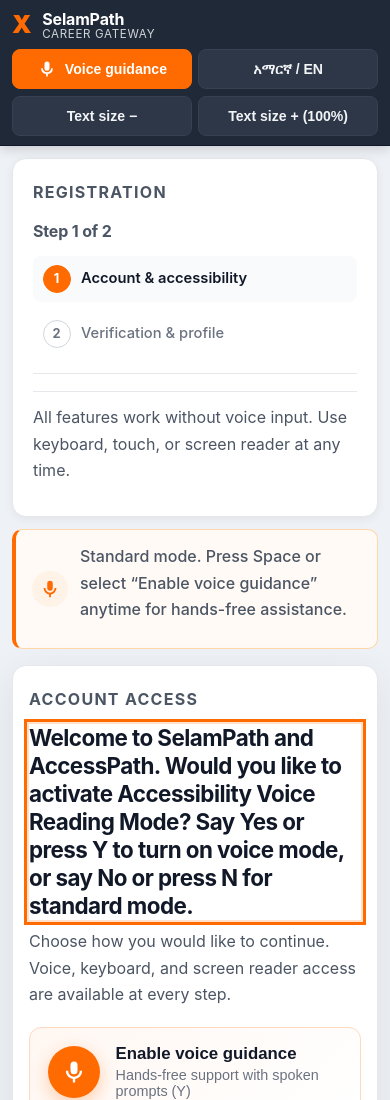
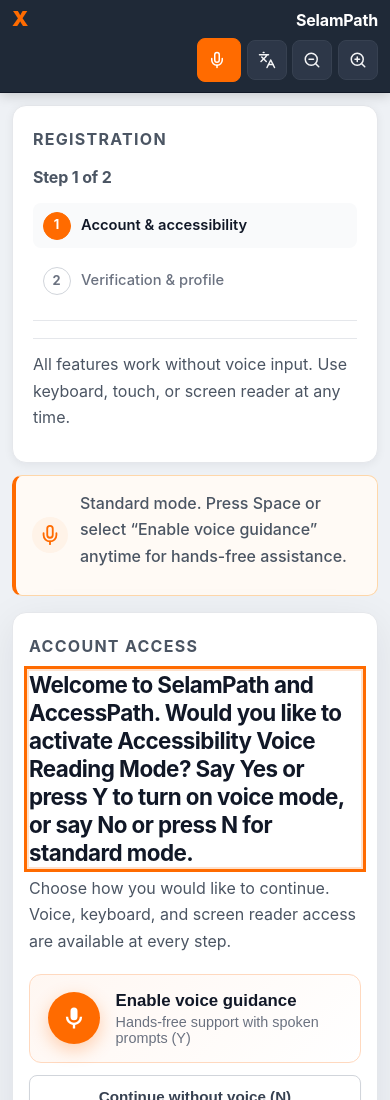
Before and after one commit to Betty-1219/accessibility, a plain HTML site: page frontend/index.html in a window 390 px wide. Shown: the top 1100 px of the page. Drawn offline with Linux system fonts and the light colour scheme.

Commit message:
Redesign navbar: Lucide icons, centered main nav, grouped controls, responsive layout

```diff
--- a/frontend/css/accessibility-themes.css
+++ b/frontend/css/accessibility-themes.css
@@ -301,6 +301,79 @@ body.db-theme-dark_white,
 .db-topnav .db-btn-voice[aria-pressed="true"] { background: #c2410c; border-color: #c2410c; box-shadow: inset 0 0 0 2px rgba(255,255,255,0.25); }
 .db-mic-icon, .db-voice-banner-icon { display: inline-flex; align-items: center; justify-content: center; }
 .db-mic-icon svg { display: block; }
+
+/* --- Navbar: three-zone layout (brand | main nav | actions) --- */
+.db-nav-center {
+  display: flex;
+  align-items: center;
+  justify-content: center;
+  gap: 0.25rem;
+  flex: 1 1 auto;
+  min-width: 0;
+}
+.db-nav-tab {
+  display: inline-flex;
+  align-items: center;
+  justify-content: center;
+  gap: 0.45rem;
+  min-height: 40px;
+  padding: 0.4rem 0.85rem;
+  border: 1px solid transparent;
+  border-radius: 999px;
+  background: transparent;
+  color: #cbd5e1;
+  font-family: inherit;
+  font-size: 0.88rem;
+  font-weight: 600;
+  letter-spacing: 0.01em;
+  cursor: pointer;
+  white-space: nowrap;
+  transition: background 0.15s ease, color 0.15s ease, box-shadow 0.15s ease;
+}
+.db-nav-tab .db-nav-icon { flex: 0 0 auto; }
+.db-nav-tab:hover { background: rgba(255,255,255,0.08); color: #fff; }
+.db-nav-tab:active { background: rgba(255,255,255,0.14); }
+.db-nav-tab.is-active {
+  background: rgba(255,107,0,0.16);
+  color: #fff;
+  box-shadow: inset 0 -2px 0 0 #FF6B00;
+  font-weight: 700;
+}
+.db-nav-tab:focus-visible,
+.db-topnav .db-btn:focus-visible,
+.db-topnav-brand:focus-visible {
+  outline: 2px solid #FF6B00;
+  outline-offset: 2px;
+}
+.db-nav-sep {
+  width: 1px;
+  height: 24px;
+  background: #374151;
+  margin: 0 0.35rem;
+  flex: 0 0 auto;
+}
+.db-topnav-actions {
+  display: flex;
+  align-items: center;
+  gap: 0.35rem;
+  flex: 0 0 auto;
+}
+.db-topnav .db-icon-btn {
+  display: inline-flex;
+  align-items: center;
+  justify-content: center;
+  width: 40px;
+  min-width: 40px;
+  height: 40px;
+  padding: 0;
+  border-radius: 8px;
+}
+.db-topnav .db-icon-btn svg { display: block; }
+.db-topnav .db-logout-btn { color: #fca5a5; border-color: #4b3232; background: rgba(127,29,29,0.25); }
+.db-topnav .db-logout-btn:hover { color: #fecaca; background: rgba(153,27,27,0.4); border-color: #7f1d1d; }
+
+/* Dashboard shell: full width, no sidebar */
+.db-shell-dashboard { grid-template-columns: 1fr; max-width: 1200px; }
 
 .db-btn {
   min-width: 48px;
@@ -690,15 +763,14 @@ body.db-theme-dark_yellow .db-sidebar-step, body.db-theme-light_yellow .db-sideb
   z-index: 100;
   display: flex;
   align-items: center;
-  justify-content: space-between;
   gap: 1rem;
-  padding: 0.6rem 1.25rem;
+  padding: 0.55rem 1.25rem;
   background: #1f2937;
   color: #f9fafb;
   border-bottom: 1px solid #111827;
   box-shadow: 0 2px 12px rgba(0,0,0,0.18);
 }
-.db-topnav-brand { display: flex; align-items: center; gap: 0.7rem; min-width: 0; }
+.db-topnav-brand { display: flex; align-items: center; gap: 0.7rem; min-width: 0; flex: 0 0 auto; }
 .db-logo-mark {
   display: inline-flex; align-items: center; justify-content: center;
   width: auto; height: auto; border-radius: 0;
@@ -966,20 +1038,42 @@ body.db-theme-dark_yellow .db-sidebar-steps li.is-active .db-step-num, body.db-t
   .db-auth-layout { grid-template-columns: 1fr; }
   .db-auth-visual { position: static; max-width: 420px; }
 }
+@media (max-width: 1180px) {
+  /* Collapse nav tabs to icon-only (labels remain for screen readers + tooltips) */
+  .db-nav-tab span { display: none; }
+  .db-nav-tab { padding: 0.4rem 0.55rem; }
+}
 @media (max-width: 980px) {
   .db-shell { grid-template-columns: 1fr; }
   .db-sidebar { position: static; top: auto; }
   .db-topnav { flex-wrap: wrap; gap: 0.5rem 0.75rem; }
-  .db-topnav-brand { width: 100%; }
-  .db-toolbar { width: 100%; }
+  .db-topnav-brand { width: 100%; justify-content: space-between; }
+  .db-nav-center {
+    order: 3;
+    width: 100%;
+    justify-content: flex-start;
+    overflow-x: auto;
+    scrollbar-width: none;
+    -webkit-overflow-scrolling: touch;
+    padding-bottom: 2px;
+  }
+  .db-nav-center::-webkit-scrollbar { display: none; }
+  .db-nav-center .db-nav-tab span { display: inline; }
+  .db-topnav-actions { margin-left: auto; }
 }
 @media (max-width: 640px) {
   .db-shell { padding: 0.75rem; gap: 0.75rem; }
   .db-central-card, .db-content form#db-wizard-form { padding: 1.25rem 1rem; }
-  .db-topnav { padding: 0.6rem 0.75rem; }
-  .db-topnav .db-btn, .db-action-card { width: 100%; }
-  .db-toolbar { gap: 0.4rem; }
-  .db-toolbar .db-btn { flex: 1 1 calc(50% - 0.4rem); justify-content: center; }
+  .db-topnav { padding: 0.6rem 0.75rem; gap: 0.5rem; }
+  .db-topnav-brand { gap: 0.5rem; }
+  .db-logo-mark { font-size: 1.3rem; }
+  .db-logo-sub { display: none; }
+  .db-nav-center { gap: 0.15rem; }
+  .db-nav-tab { min-height: 44px; padding: 0.4rem 0.6rem; }
+  .db-topnav .db-btn-voice { min-height: 44px; }
+  .db-topnav .db-btn-voice .db-voice-label { display: none; }
+  .db-topnav .db-btn-voice { padding: 0.45rem 0.6rem; }
+  .db-nav-sep { display: none; }
   .db-main-footer { flex-direction: column; align-items: flex-start; gap: 0.6rem; }
   .db-footer-shortcuts { flex-direction: column; align-items: flex-start; gap: 0.35rem; }
   .db-auth-visual { display: none; }
--- a/frontend/index.html
+++ b/frontend/index.html
@@ -6,7 +6,7 @@
   <meta name="description" content="SelamPath is an accessible onboarding and career gateway for learners in Ethiopia. AccessPath connects skills to inclusive employers." />
   <meta name="theme-color" content="#2583F6" />
   <title>SelamPath — Accessible Onboarding &amp; AccessPath Careers</title>
-  <link rel="stylesheet" href="./css/accessibility-themes.css?v=11" />
+  <link rel="stylesheet" href="./css/accessibility-themes.css?v=12" />
 </head>
 <body class="db-theme-default page-app">
   <a class="db-skip-link" href="#main-content">Skip to main content</a>
@@ -23,10 +23,10 @@
     </main>
   </div>
 
-  <script src="./js/config.js?v=11"></script>
-  <script src="./js/i18n.js?v=11"></script>
-  <script src="./js/state-manager.js?v=11"></script>
-  <script src="./js/voice-engine.js?v=11"></script>
-  <script src="./js/digital-bridge-onboarding.js?v=11"></script>
+  <script src="./js/config.js?v=12"></script>
+  <script src="./js/i18n.js?v=12"></script>
+  <script src="./js/state-manager.js?v=12"></script>
+  <script src="./js/voice-engine.js?v=12"></script>
+  <script src="./js/digital-bridge-onboarding.js?v=12"></script>
 </body>
 </html>
--- a/frontend/js/digital-bridge-onboarding.js
+++ b/frontend/js/digital-bridge-onboarding.js
@@ -1256,18 +1256,62 @@
         var isDashboard = s === "career_dashboard";
         var tab = this.state.careerTab || "dashboard";
 
+        // Lucide icons (consistent: 24 viewBox, stroke currentColor, stroke-width 2, round caps)
+        function icon(name) {
+          var paths = {
+            mic: '<path d="M12 2a3 3 0 0 0-3 3v7a3 3 0 0 0 6 0V5a3 3 0 0 0-3-3Z"/><path d="M19 10v2a7 7 0 0 1-14 0v-2"/><line x1="12" x2="12" y1="19" y2="22"/>',
+            languages: '<path d="m5 8 6 6"/><path d="m4 14 6-6 2-3"/><path d="M2 5h12"/><path d="M7 2h1"/><path d="m22 22-5-10-5 10"/><path d="M14 18h6"/>',
+            zoomOut: '<circle cx="11" cy="11" r="8"/><line x1="21" x2="16.65" y1="21" y2="16.65"/><line x1="8" x2="14" y1="11" y2="11"/>',
+            zoomIn: '<circle cx="11" cy="11" r="8"/><line x1="21" x2="16.65" y1="21" y2="16.65"/><line x1="11" x2="11" y1="8" y2="14"/><line x1="8" x2="14" y1="11" y2="11"/>',
+            logout: '<path d="M9 21H5a2 2 0 0 1-2-2V5a2 2 0 0 1 2-2h4"/><polyline points="16 17 21 12 16 7"/><line x1="21" x2="9" y1="12" y2="12"/>',
+            dashboard: '<rect width="7" height="7" x="3" y="3" rx="1"/><rect width="7" height="7" x="14" y="3" rx="1"/><rect width="7" height="7" x="14" y="14" rx="1"/><rect width="7" height="7" x="3" y="14" rx="1"/>',
+            compass: '<circle cx="12" cy="12" r="10"/><polygon points="16.24 7.76 14.12 14.12 7.76 16.24 9.88 9.88 16.24 7.76"/>',
+            map: '<path d="M14.106 5.553a2 2 0 0 0 1.788 0l3.659-1.83A1 1 0 0 1 21 4.619v12.764a1 1 0 0 1-.553.894l-4.553 2.277a2 2 0 0 1-1.788 0l-4.2-2.1a2 2 0 0 0-1.788 0l-3.659 1.83A1 1 0 0 1 3 19.381V6.618a1 1 0 0 1 .553-.894l4.553-2.277a2 2 0 0 1 1.788 0z"/><path d="M15 5.764v15"/><path d="M9 3.236v15"/>',
+            passport: '<path d="M16 10h2"/><path d="M16 14h2"/><path d="M6.17 15a3 3 0 0 1 5.66 0"/><circle cx="9" cy="11" r="2"/><rect x="2" y="5" width="20" height="14" rx="2"/>',
+            briefcase: '<path d="M16 20V4a2 2 0 0 0-2-2h-4a2 2 0 0 0-2 2v16"/><rect width="20" height="14" x="2" y="6" rx="2"/>'
+          };
+          return '<svg class="db-nav-icon" viewBox="0 0 24 24" width="18" height="18" fill="none" stroke="currentColor" stroke-width="2" stroke-linecap="round" stroke-linejoin="round" aria-hidden="true" focusable="false">' + paths[name] + "</svg>";
+        }
+
         var voiceLabel = this.voiceLoopActive ? "Voice: On" : "Voice guidance";
+        var zoomPct = esc(Math.max(80, Math.min(200, Number(d.preferences.zoom_percent) || 100)));
         var toolbar =
-          '<div class="db-toolbar" role="toolbar" aria-label="Accessibility controls">' +
-          '<button type="button" class="db-btn db-btn-voice" id="db-btn-voice-toggle" aria-pressed="' + (this.voiceLoopActive ? "true" : "false") + '">' +
-          '<span class="db-mic-icon" aria-hidden="true"><svg viewBox="0 0 24 24" width="20" height="20" focusable="false"><path fill="currentColor" d="M12 14a3 3 0 0 0 3-3V6a3 3 0 1 0-6 0v5a3 3 0 0 0 3 3zm5-3a5 5 0 0 1-10 0H5a7 7 0 0 0 6 6.92V21h2v-3.08A7 7 0 0 0 19 11h-2z"/></svg></span>' +
-          '<span class="db-voice-label">' + esc(voiceLabel) + '</span>' +
+          '<div class="db-topnav-actions" role="toolbar" aria-label="Accessibility controls">' +
+          '<button type="button" class="db-btn db-btn-voice" id="db-btn-voice-toggle" aria-pressed="' + (this.voiceLoopActive ? "true" : "false") + '" title="' + esc(voiceLabel) + '">' +
+          '<span class="db-mic-icon" aria-hidden="true">' + icon("mic") + "</span>" +
+          '<span class="db-voice-label">' + esc(voiceLabel) + "</span>" +
           "</button>" +
-          '<button type="button" class="db-btn" id="db-btn-lang">' + esc(this._t("btnLang")) + "</button>" +
-          '<button type="button" class="db-btn" id="db-btn-zoom-out">' + esc(this._t("btnZoomOut")) + "</button>" +
-          '<button type="button" class="db-btn" id="db-btn-zoom-in">' + esc(this._t("btnZoomIn")) + " (" +
-          esc(Math.max(80, Math.min(200, Number(d.preferences.zoom_percent) || 100))) + "%)</button>" +
+          '<button type="button" class="db-btn db-icon-btn" id="db-btn-lang" title="' + esc(this._t("btnLang")) + '" aria-label="' + esc(this._t("btnLang")) + '">' + icon("languages") + "</button>" +
+          '<button type="button" class="db-btn db-icon-btn" id="db-btn-zoom-out" title="' + esc(this._t("btnZoomOut")) + " (" + zoomPct + '%)" aria-label="' + esc(this._t("btnZoomOut")) + " (" + zoomPct + '%)">' + icon("zoomOut") + "</button>" +
+          '<button type="button" class="db-btn db-icon-btn" id="db-btn-zoom-in" title="' + esc(this._t("btnZoomIn")) + " (" + zoomPct + '%)" aria-label="' + esc(this._t("btnZoomIn")) + " (" + zoomPct + '%)">' + icon("zoomIn") + "</button>" +
+          (isDashboard
+            ? '<span class="db-nav-sep" aria-hidden="true"></span>' +
+              '<button type="button" class="db-btn db-icon-btn db-logout-btn" id="db-btn-logout" title="Log out" aria-label="Log out">' + icon("logout") + "</button>"
+            : "") +
           "</div>";
+
+        var navCenter = "";
+        if (isDashboard) {
+          function navTab(id, label, iconName, tooltip) {
+            var activeCls = tab === id ? " is-active" : "";
+            return (
+              '<button type="button" class="db-nav-tab' + activeCls + '" data-tab="' + id + '"' +
+              ' aria-current="' + (tab === id ? "page" : "false") + '"' +
+              ' title="' + esc(tooltip || label) + '">' +
+              icon(iconName) +
+              "<span>" + esc(label) + "</span>" +
+              "</button>"
+            );
+          }
+          navCenter =
+            '<nav class="db-nav-center" aria-label="AccessPath main navigation">' +
+            navTab("dashboard", "Dashboard", "dashboard", "Your career workspace") +
+            navTab("careers", "Careers", "compass", "Explore careers (" + (this.careers.length || 6) + " pathways)") +
+            navTab("roadmap", "Roadmap", "map", "My learning roadmap") +
+            navTab("passport", "Passport", "passport", "Career passport") +
+            navTab("jobs", "Jobs", "briefcase", "Career opportunities") +
+            "</nav>";
+        }
 
         var voiceMsg = this.voiceLoopActive
           ? this._t("listeningStatus")
@@ -1275,13 +1319,12 @@
         var status =
           '<div id="db-voice-status" class="db-sr-only" role="status" aria-live="polite">' + esc(voiceMsg) + "</div>" +
           '<div class="db-voice-banner" role="status" aria-live="polite">' +
-          '<span class="db-voice-banner-icon" aria-hidden="true"><svg viewBox="0 0 24 24" width="22" height="22" focusable="false"><path fill="currentColor" d="M12 14a3 3 0 0 0 3-3V6a3 3 0 1 0-6 0v5a3 3 0 0 0 3 3zm5-3a5 5 0 0 1-10 0H5a7 7 0 0 0 6 6.92V21h2v-3.08A7 7 0 0 0 19 11h-2z"/></svg></span>' +
+          '<span class="db-voice-banner-icon" aria-hidden="true"><svg viewBox="0 0 24 24" width="22" height="22" fill="none" stroke="currentColor" stroke-width="2" stroke-linecap="round" stroke-linejoin="round" focusable="false"><path d="M12 2a3 3 0 0 0-3 3v7a3 3 0 0 0 6 0V5a3 3 0 0 0-3-3Z"/><path d="M19 10v2a7 7 0 0 1-14 0v-2"/><line x1="12" x2="12" y1="19" y2="22"/></svg></span>' +
           '<p class="db-voice-banner-text">' + esc(voiceMsg) + '</p>' +
           '</div>' +
           (this.lastNotice ? '<div class="db-status-banner" role="status" aria-live="polite">' + esc(this.lastNotice) + "</div>" : "") +
           (this.lastError ? '<div class="db-error-banner" role="alert" aria-live="assertive">' + esc(this.lastError) + "</div>" : "");
 
-        var navHtml = isDashboard ? this._renderAccessPathNav(tab) : "";
         var contentHtml = isDashboard ? this._renderAccessPath() : this._renderAuthOrOnboarding(s, d, promptText);
 
         var isAuthFlow = (s === "accessibility_ask" || s === "auth_choice");
@@ -1289,10 +1332,7 @@
 
         var sidebar = "";
         if (isDashboard) {
-          sidebar =
-            '<aside class="db-sidebar" aria-label="AccessPath navigation">' +
-            navHtml +
-            "</aside>";
+          sidebar = "";
         } else {
           var stepNum = s.indexOf("login_") === 0 ? 1 : this.state.step === 2 ? 2 : 1;
           var stepLabel = s.indexOf("login_") === 0 ? "Sign in" : "Registration";
@@ -1318,6 +1358,7 @@
           '<span class="db-logo-mark" aria-hidden="true">X</span>' +
           '<div class="db-logo-text"><span class="db-logo-name">SelamPath</span><span class="db-logo-sub">Career Gateway</span></div>' +
           '</div>' +
+          navCenter +
           toolbar +
           '</header>';
 
@@ -1518,31 +1559,6 @@
       }
       html += "</div></form>";
       return html;
-    }
-
-    _renderAccessPathNav(tab) {
-      var active = tab || this.state.careerTab || "dashboard";
-      var self = this;
-      function item(id, label) {
-        return (
-          '<button type="button" class="db-btn db-nav-item ' +
-          (active === id ? "is-active db-btn-primary" : "") +
-          '" data-tab="' + id + '" aria-current="' + (active === id ? "page" : "false") + '">' +
-          esc(label) +
-          "</button>"
-        );
-      }
-      return (
-        '<nav aria-label="AccessPath Navigation" class="db-side-nav">' +
-        item("dashboard", "Dashboard") +
-        item("careers", "Explore Careers (" + (self.careers.length || 6) + ")") +
-        item("roadmap", "My Learning Roadmap") +
-        item("passport", "Career Passport") +
-        item("jobs", "Career Opportunities") +
-        '<div class="db-side-nav-spacer"></div>' +
-        '<button type="button" class="db-btn db-nav-item db-nav-logout" id="db-btn-logout">Logout</button>' +
-        "</nav>"
-      );
     }
 
     _renderAccessPath() {
```
